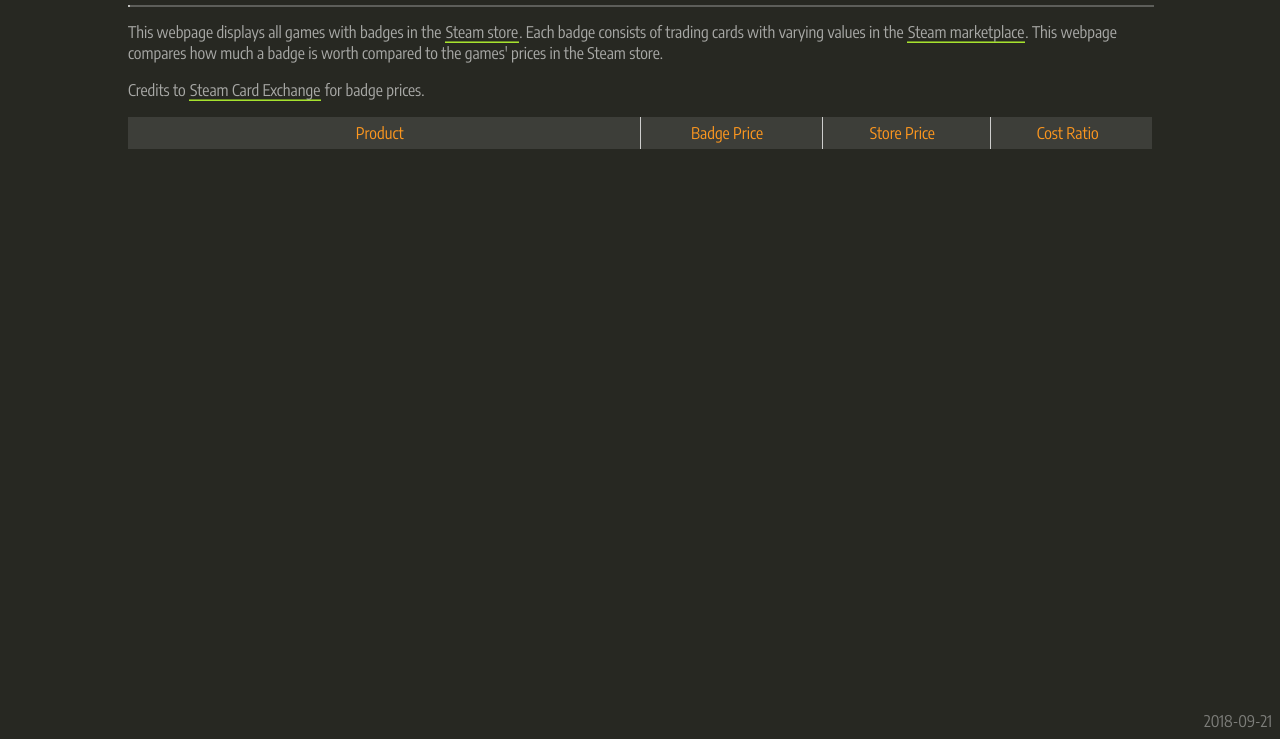
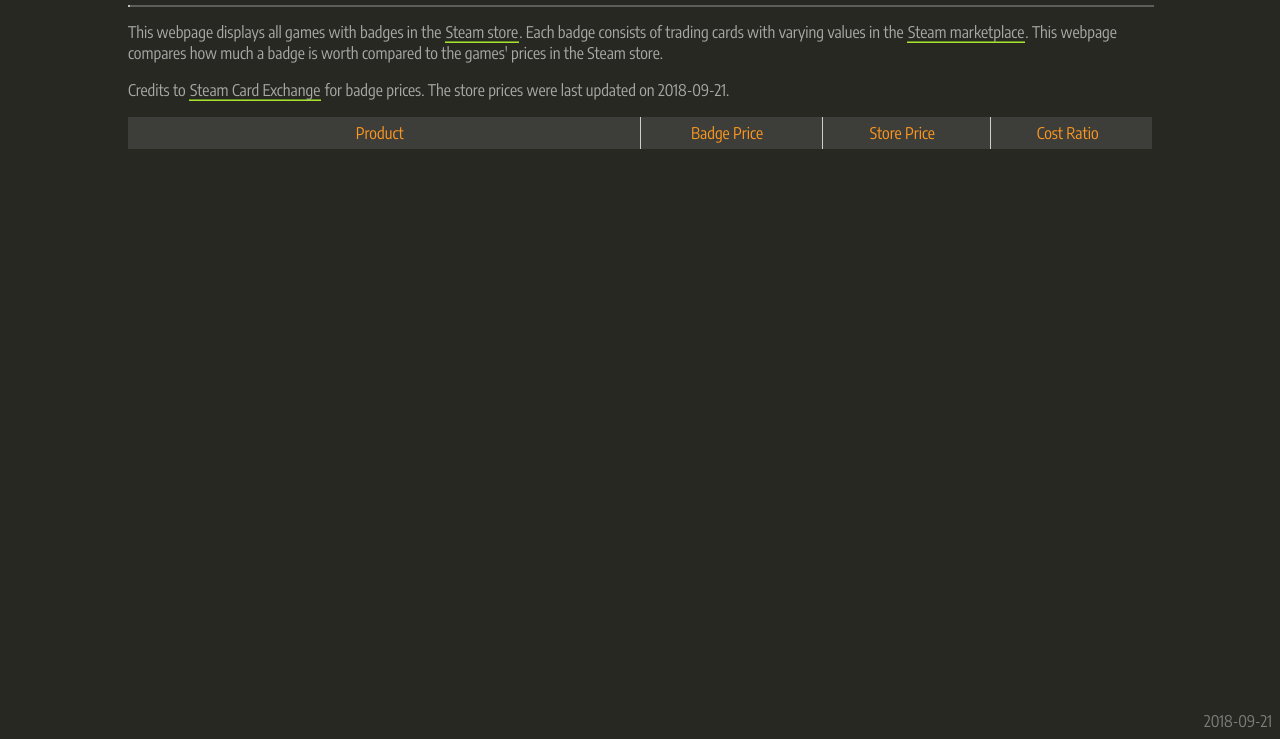
Before and after one commit to CabbageCanFly/steam-badge-cost, a plain HTML site: page index.html in a window 1280 px wide. Shown: the part 61-800 px from the top of the page. Drawn offline with Linux system fonts and the light colour scheme; no server answers.

Commit message:
Added last modified date of JSON file

```diff
--- a/css/main.css
+++ b/css/main.css
@@ -79,7 +79,7 @@ hr.h1 {
 	border-color: rgba(255,255,255,0.6);
 	width: 0%;
 	margin-left: 0;
-	transition: width 1s;
+	transition: width 0.45s;
 }
 hr.h1-bg {
 	width: 100%;
--- a/index.html
+++ b/index.html
@@ -25,7 +25,7 @@
 		This webpage displays all games with badges in the <a class="text" target="_blank" href="https://store.steampowered.com/">Steam store</a>. Each badge consists of trading cards with varying values in the <a class="text" target="_blank" href="https://steamcommunity.com/market">Steam marketplace</a>. This webpage compares how much a badge is worth compared to the games' prices in the Steam store.
 	</p>
 	<p>
-		Credits to <a class="text" target="_blank" href="https://www.steamcardexchange.net/">Steam Card Exchange</a> for badge prices.
+		Credits to <a class="text" target="_blank" href="https://www.steamcardexchange.net/">Steam Card Exchange</a> for badge prices. The store prices were last updated on <span id="jsonFile_date"></span>
 	</p>
 	<table id="table_main">
 		<thead>
--- a/js/main.js
+++ b/js/main.js
@@ -13,11 +13,20 @@ document.getElementById("lastModified").innerHTML = date;
 var storePrices;
 var file = "../resources/data.json";
 
-var jsonFile = new XMLHttpRequest();
+// Read in JSON data
+jsonFile = new XMLHttpRequest();
 jsonFile.open("GET", file);
 jsonFile.onreadystatechange = function() {
 	if(this.readyState === 4) {
 		if(this.status === 200 || this.status == 0) {
+			// Last modified date of JSON file
+			var lastMod = new Date(jsonFile.getResponseHeader("Last-Modified"));
+			date = lastMod.getFullYear() + '-' +
+				("0" + (lastMod.getMonth() + 1)).slice(-2) + '-' +
+				("0" + lastMod.getDate()).slice(-2);
+			document.getElementById("jsonFile_date").innerHTML = date + ".";
+
+			// Parse store prices
 			storePrices = JSON.parse(this.responseText);
 		}
 	}
@@ -75,6 +84,7 @@ steamCardReq.onreadystatechange = function() {
 
 		var i = 0;
 
+		// Used to modify DOM in chunks
 		var insertHTMLLoop = function (loop) {
 			var loopEnd = i + loop;
 			while (i < loopEnd && i < arr.length) {
@@ -83,6 +93,7 @@ steamCardReq.onreadystatechange = function() {
 			}
 		};
 
+		// Control DOM edit intervals
 		var j = 0;
 		var interval = 115;
 		while (j < arr.length / 100) {
@@ -92,6 +103,7 @@ steamCardReq.onreadystatechange = function() {
 			j++;
 		}
 
+		// Progress bar
 		var id;
 		var hr = document.getElementById("progress");
 		var val = document.getElementById("progressVal");
```
